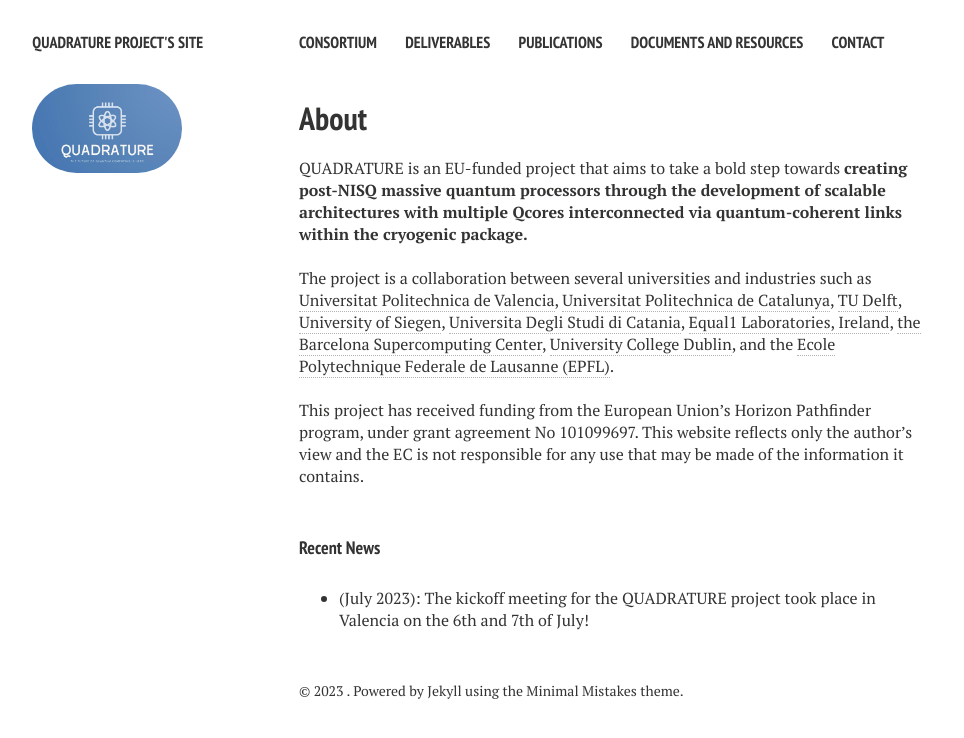
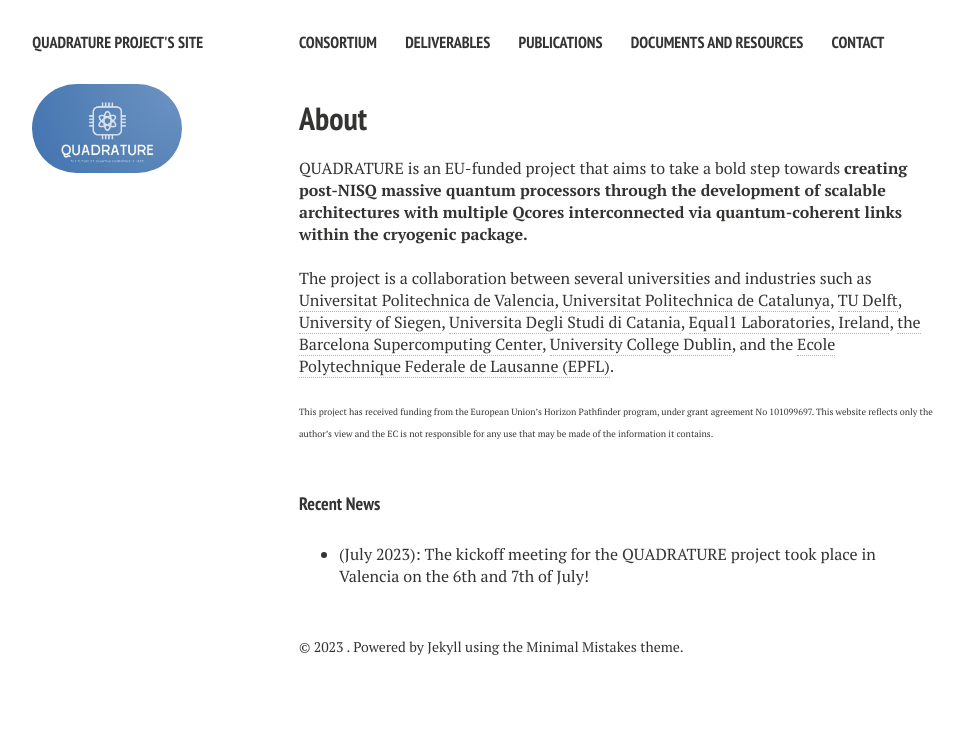
Before and after one commit to biddu/biddu.github.io, a Jekyll site: the page built from index.md, in a window 1280 px wide. Shown: the top 738 px of the page, without its empty margins (21-985 px from the left). Built offline with Jekyll 4.4.1, drawn with Linux system fonts in a browser that asks for light colours; nearby versions of some CDN libraries; comment, search, counter and statistics services are not loaded.

```diff
--- a/index.md
+++ b/index.md
@@ -12,7 +12,7 @@ QUADRATURE is an EU-funded project that aims to take a bold step towards **creat
 The project is a collaboration between several universities and industries such as [Universitat Politechnica de Valencia](https://www.upv.es/en), [Universitat Politechnica de Catalunya](https://www.upc.edu/ca), [TU Delft](https://www.tudelft.nl/en/), [University of Siegen](https://www.uni-siegen.de/start/), [Universita Degli Studi di Catania](https://www.unict.it/), [Equal1 Laboratories, Ireland](https://www.equal1.com/), [the Barcelona Supercomputing Center](https://www.bsc.es/), [University College Dublin](https://www.ucd.ie/), and the [Ecole Polytechnique Federale de Lausanne (EPFL)](https://www.epfl.ch/en/).
 
 <br />
-This project has received funding from the European Union’s Horizon Pathfinder program, under grant agreement No  101099697. This website reflects only the author’s view and the EC is not responsible for any use that may be made of the information it contains.
+<sub><sup>This project has received funding from the European Union’s Horizon Pathfinder program, under grant agreement No  101099697. This website reflects only the author’s view and the EC is not responsible for any use that may be made of the information it contains. </sup></sub>
 
 <br />
 
```
